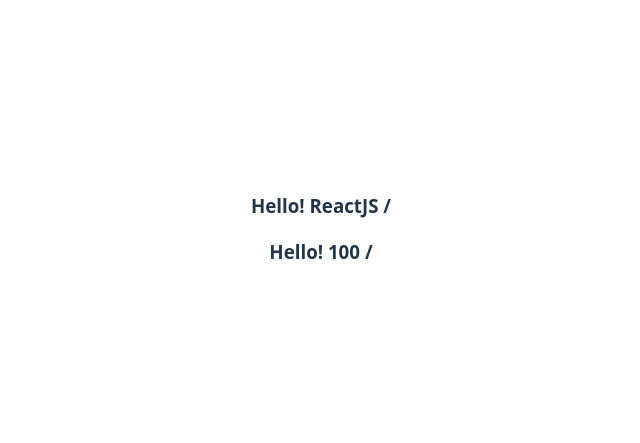
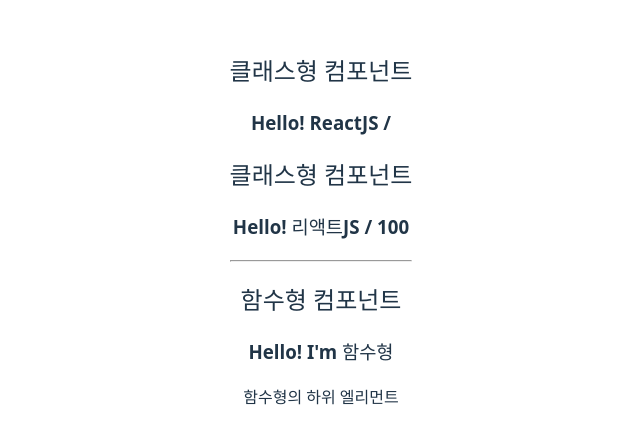
Before and after one commit to J-millar99/SK_Rookies_React-Basic-App, a React (Vite) app in the folder hello-react-app/: page / in a window 1280 px wide. Shown: the part 171-614 px from the top of the page, without its empty margins (319-959 px from the left). Built offline with nearby package versions, Linux system fonts and the light colour scheme.

Commit message:
MyComponent Children add

```diff
--- a/hello-react-app/package.json
+++ b/hello-react-app/package.json
@@ -10,7 +10,7 @@
     "preview": "vite preview"
   },
   "dependencies": {
-    "prop-types":"^15.8.1",
+    "prop-types": "^15.8.1",
     "react": "^19.1.0",
     "react-dom": "^19.1.0"
   },
--- a/hello-react-app/src/App.jsx
+++ b/hello-react-app/src/App.jsx
@@ -1,11 +1,16 @@
 import './App.css'
 import MyComponent from './components/MyComponent'
+import MyComponentFunc from './components/MyComponentFunc'
 
 function App() {
   return (
   <>
     <MyComponent name="ReactJS" />
-    <MyComponent name={100} />
+    <MyComponent age={100} />
+    <hr/>
+    <MyComponentFunc name="I'm 함수형">
+      <p>함수형의 하위 엘리먼트</p>
+    </MyComponentFunc>
   </>
   )
 }
--- a/hello-react-app/src/components/MyComponent.jsx
+++ b/hello-react-app/src/components/MyComponent.jsx
@@ -6,6 +6,7 @@
     const {name, age} = this.props;
     return (
       <div>
+        <h2>클래스형 컴포넌트</h2>
         <h3>Hello! {name} / {age} </h3>
       </div>
     )
--- a/hello-react-app/src/components/MyComponentFunc.jsx
+++ b/hello-react-app/src/components/MyComponentFunc.jsx
@@ -1,9 +1,10 @@
-import React from 'react';
-
-const MyComponentFunc = () => {
+import { Children } from '../../node_modules/react/cjs/react.development';
+const MyComponentFunc = ({ name, children }) => {
     return (
         <div>
-
+            <h2>함수형 컴포넌트</h2>
+            <h3>Hello! {name} </h3>
+            {children}
         </div>
     );
 };
```
Also changed, not shown: 1 other file (tests, documents, lock files or other folders).
